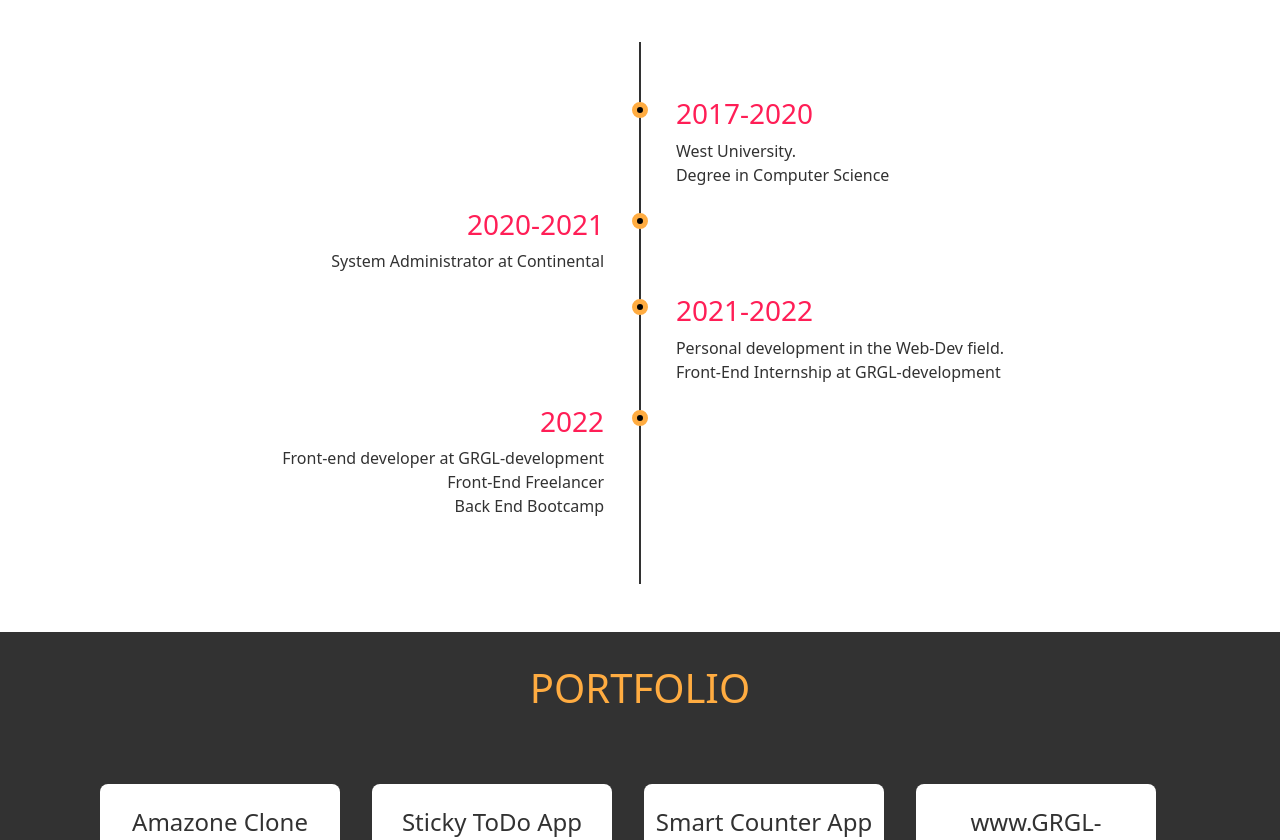
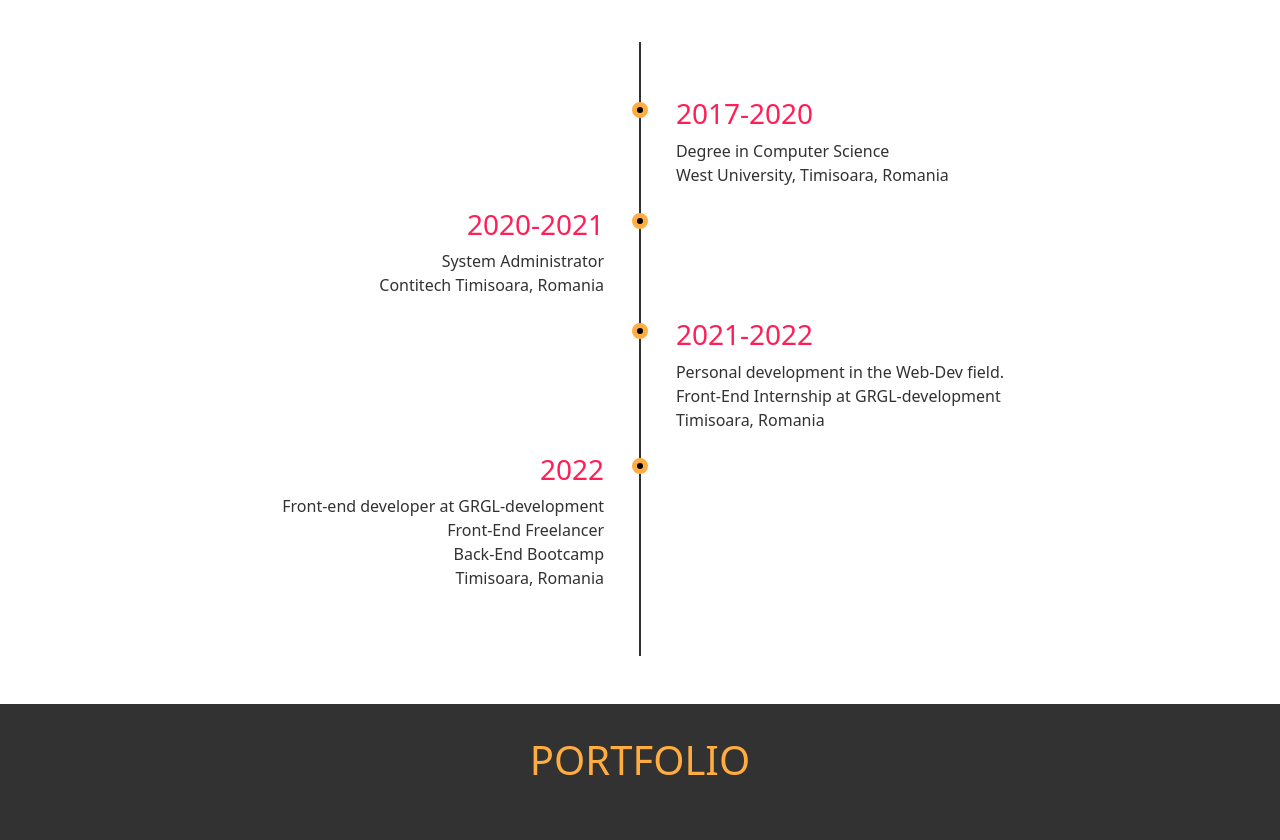
Before and after one commit to BrianLupu93/portfolio-website, a React (Create React App) app: page / in a window 1280 px wide. Shown: the part 2060-2900 px from the top of the page. Built offline with nearby package versions, Linux system fonts and the light colour scheme.

Commit message:
complete Experience field

```diff
--- a/src/components/Experience.js
+++ b/src/components/Experience.js
@@ -12,8 +12,8 @@ const Experience = () => {
           <div className="timeline-content">
             <h3>2017-2020</h3>
             <p>
-              West University.
-              <br /> Degree in Computer Science
+              Degree in Computer Science
+              <br /> West University, Timisoara, Romania
             </p>
           </div>
         </div>
@@ -23,7 +23,11 @@ const Experience = () => {
 
           <div className="timeline-content">
             <h3>2020-2021</h3>
-            <p>System Administrator at Continental</p>
+            <p>
+              System Administrator
+              <br />
+              Contitech Timisoara, Romania
+            </p>
           </div>
         </div>
 
@@ -36,6 +40,8 @@ const Experience = () => {
               Personal development in the Web-Dev field.
               <br />
               Front-End Internship at GRGL-development
+              <br />
+              Timisoara, Romania
             </p>
           </div>
         </div>
@@ -48,7 +54,9 @@ const Experience = () => {
               Front-end developer at GRGL-development
               <br />
               Front-End Freelancer <br />
-              Back End Bootcamp
+              Back-End Bootcamp
+              <br />
+              Timisoara, Romania
             </p>{" "}
           </div>
         </div>
```
